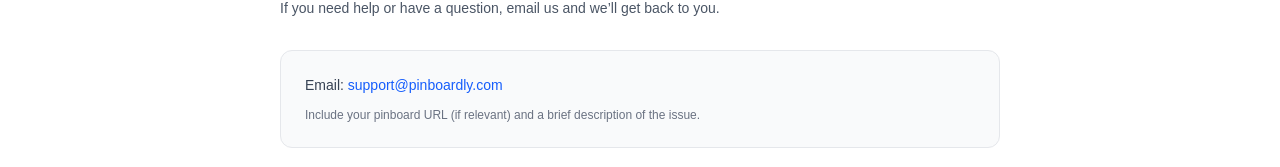
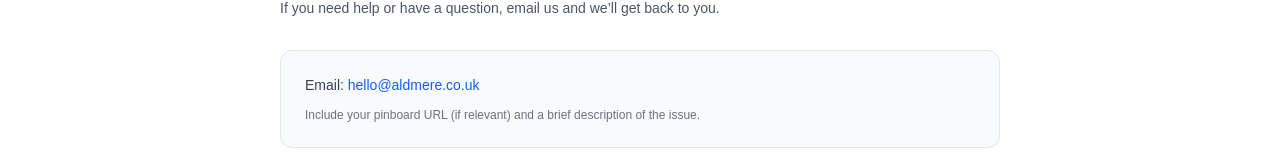
Before and after one commit to steve-aldmere/pinboardly, a Next.js app: page /support in a window 1280 px wide. Shown: the part 239-406 px from the top of the page. Built offline with nearby package versions, Linux system fonts and the light colour scheme; no server answers.

Commit message:
support email changed

```diff
--- a/app/support/page.tsx
+++ b/app/support/page.tsx
@@ -19,10 +19,10 @@ export default function SupportPage() {
           <p className="text-sm text-gray-700">
             Email:{" "}
             <a
-              href="mailto:support@pinboardly.com"
+              href="mailto:hello@aldmere.co.uk"
               className="font-medium text-blue-600 hover:text-blue-700"
             >
-              support@pinboardly.com
+              hello@aldmere.co.uk
             </a>
           </p>
           <p className="mt-3 text-xs text-gray-500">
```
